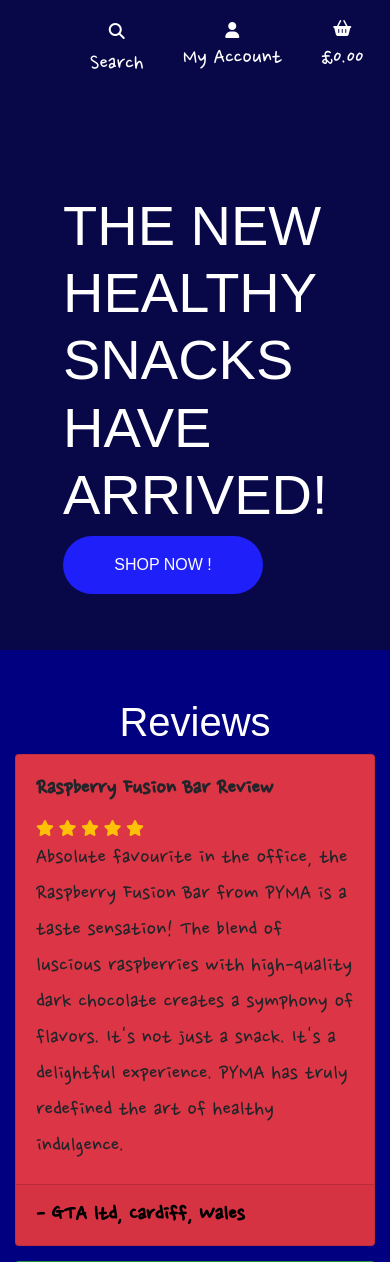
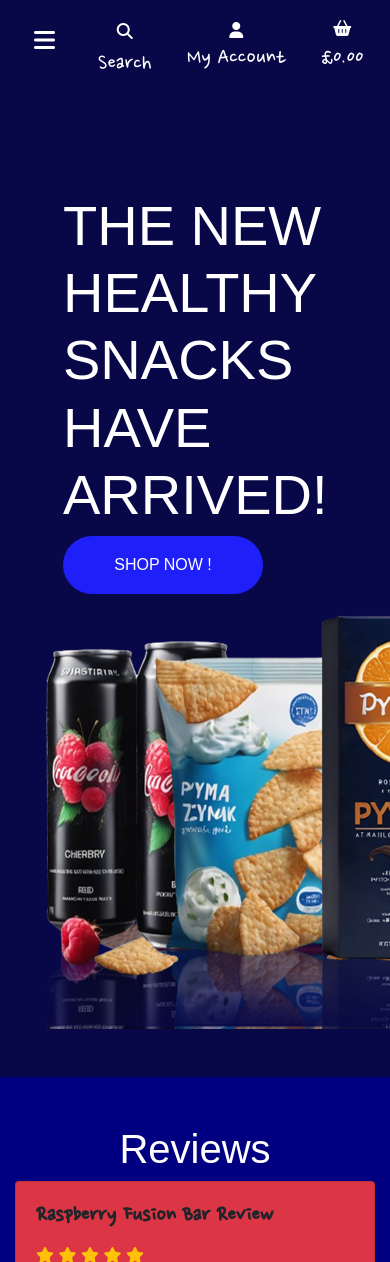
Before and after one commit to PSebastian96/pjt4-Pyma, a Django app: page / in a window 390 px wide; the page is wider, and only the part inside the window is pictured. Shown: the top 1262 px of that part. Run offline with Django 3.2, Linux system fonts and the light colour scheme; some libraries are stand-ins or nearby versions; some web fonts are replaced.

Commit message:
img loaded

```diff
--- a/home/templates/home/index.html
+++ b/home/templates/home/index.html
@@ -19,7 +19,10 @@
                     </h4>
                 </div>
             </div>
-            <div class="col-12 col-md-6 hero-img">
+            <div class="col-12 col-md-6">
+                <div class="container">
+                    <img class="hero-img" src="{{ MEDIA_URL }}media/Sebastian.png" alt="product selection image">
+                </div>
             </div>
         </div>
     </div>
--- a/pyma/settings.py
+++ b/pyma/settings.py
@@ -149,7 +149,7 @@
 STATIC_URL = '/static/'
 STATICFILES_DIRS = (os.path.join(BASE_DIR, 'static'),)
 
-MEDIAFILES_LOCATION = 'media'
+MEDIA_URL= '/media/'
 MEDIA_ROOT = os.path.join(BASE_DIR, 'media')
 
 # Default primary key field type
--- a/static/css/base.css
+++ b/static/css/base.css
@@ -22,13 +22,6 @@
 
 .checked {
     color: #ffc107;
-}
-
-/* hero image main */
-
-.hero-img {
-    background: url('/media/heroimage.png') no-repeat center center fixed;
-    background-size: cover;
 }
 
 /* background colours */
--- a/templates/base.html
+++ b/templates/base.html
@@ -97,7 +97,7 @@
             <nav class="navbar navbar-expand-lg bg-darkblue w-100">
                 <button class="navbar-toggler" type="button" data-toggle="collapse" data-target="#main-nav"
                     aria-controls="main-nav" aria-expanded="false" aria-label="Toggle navigation">
-                    <span class="navbar-toggler-icon"></span>
+                    <span class="navbar-toggler-icon nanumpen"><i class="fa-solid fa-bars"></i></span>
                 </button>
                 {% include 'includes/mobile-top-header.html' %}
                 {% include 'includes/main-nav.html' %}
```
Also changed, not shown: media/Sebastian.png (added).
